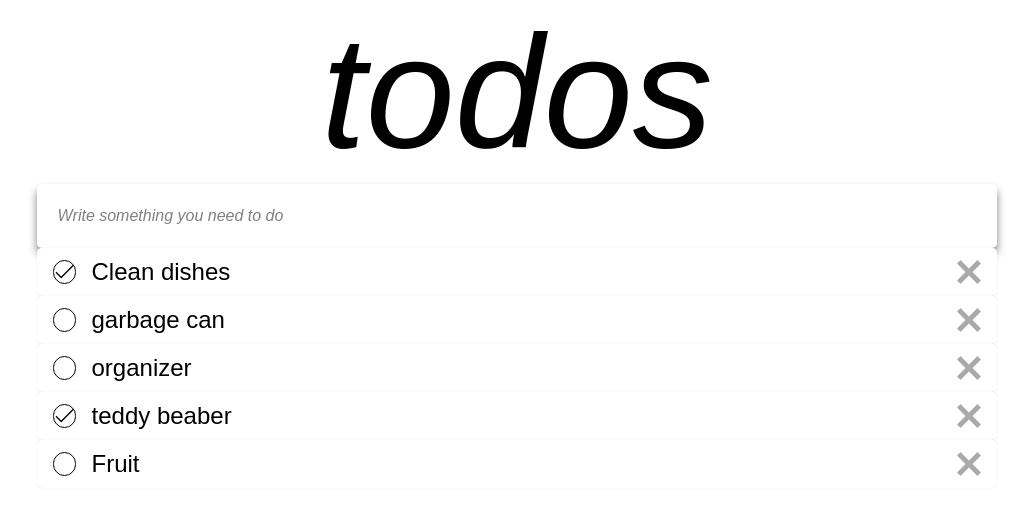
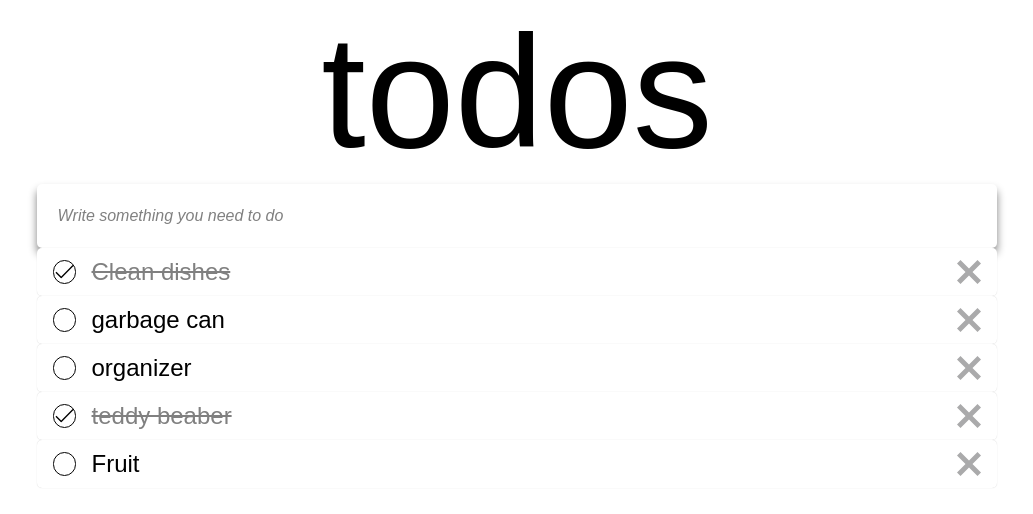
Before and after one commit to josepplloo/todo-app, a website built with webpack: page src/index.html in a window 1280 px wide. Shown: the whole page, without its empty margins (123-1156 px from the left). Built offline with nearby package versions, Linux system fonts and the light colour scheme.

Commit message:
adding new styles

```diff
--- a/src/components/Title/title.scss
+++ b/src/components/Title/title.scss
@@ -1,6 +1,5 @@
 .app-title {
   font-size: 10rem;
   text-align: center;
-  font-style: italic;
   font-weight: lighter;
 }
--- a/src/components/TodoItem/components/closeButton.scss
+++ b/src/components/TodoItem/components/closeButton.scss
@@ -2,6 +2,7 @@
   border-radius: 50px;
   background: transparent;
   border-style: none;
+  cursor: pointer;
   height: 24px;
   max-width: 24px;
   width: 100%;
--- a/src/components/TodoItem/components/createEditableLabel.js
+++ b/src/components/TodoItem/components/createEditableLabel.js
@@ -10,7 +10,12 @@ function createEditableLabel(textValue, itemID) {
   labelElement.setAttribute('contenteditable', true);
   labelElement.innerHTML = textValue;
   labelElement.className = 'editable-label';
-  labelElement.oninput = (e) => handleClick(e, itemID);
+
+  if (datamanager.getOne(itemID).itemStatus) {
+    labelElement.className = 'editable-label editable-label-disable';
+  } else {
+    labelElement.oninput = (e) => handleClick(e, itemID);
+  }
   return labelElement;
 }
 
--- a/src/components/TodoItem/components/editableLabel.scss
+++ b/src/components/TodoItem/components/editableLabel.scss
@@ -1,3 +1,10 @@
 .editable-label {
   width: 100%;
+
+  &-disable {
+    color: gray;
+    cursor: default;
+    pointer-events: none;
+    text-decoration: line-through;
+  }
 }
--- a/src/components/TodoItem/components/toggleButton.scss
+++ b/src/components/TodoItem/components/toggleButton.scss
@@ -2,6 +2,7 @@
   border-radius: 50px;
   background: transparent;
   border: 1px solid;
+  cursor: pointer;
   height: 24px;
   margin-right: 1rem;
   width: 24px;
```
